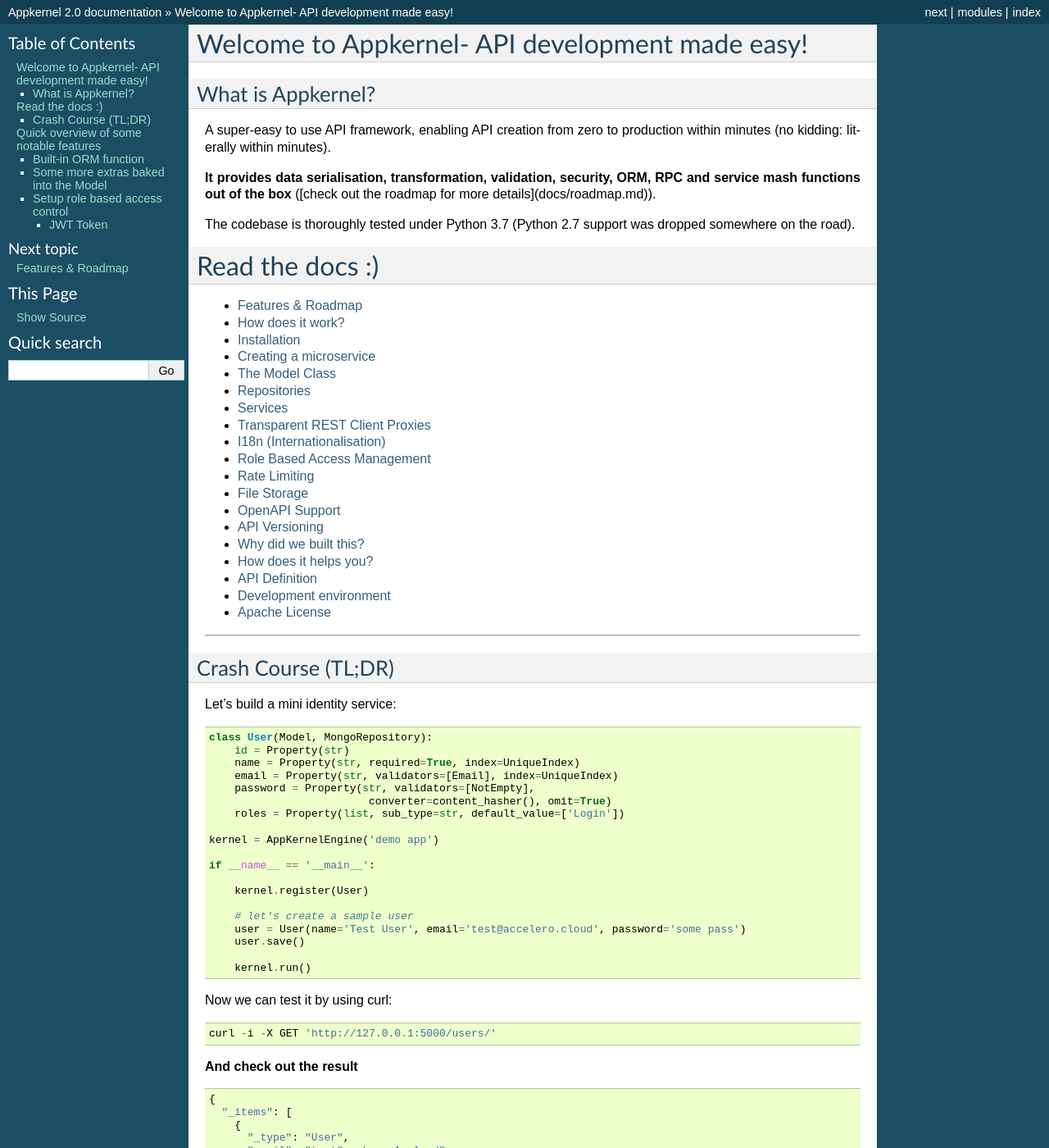
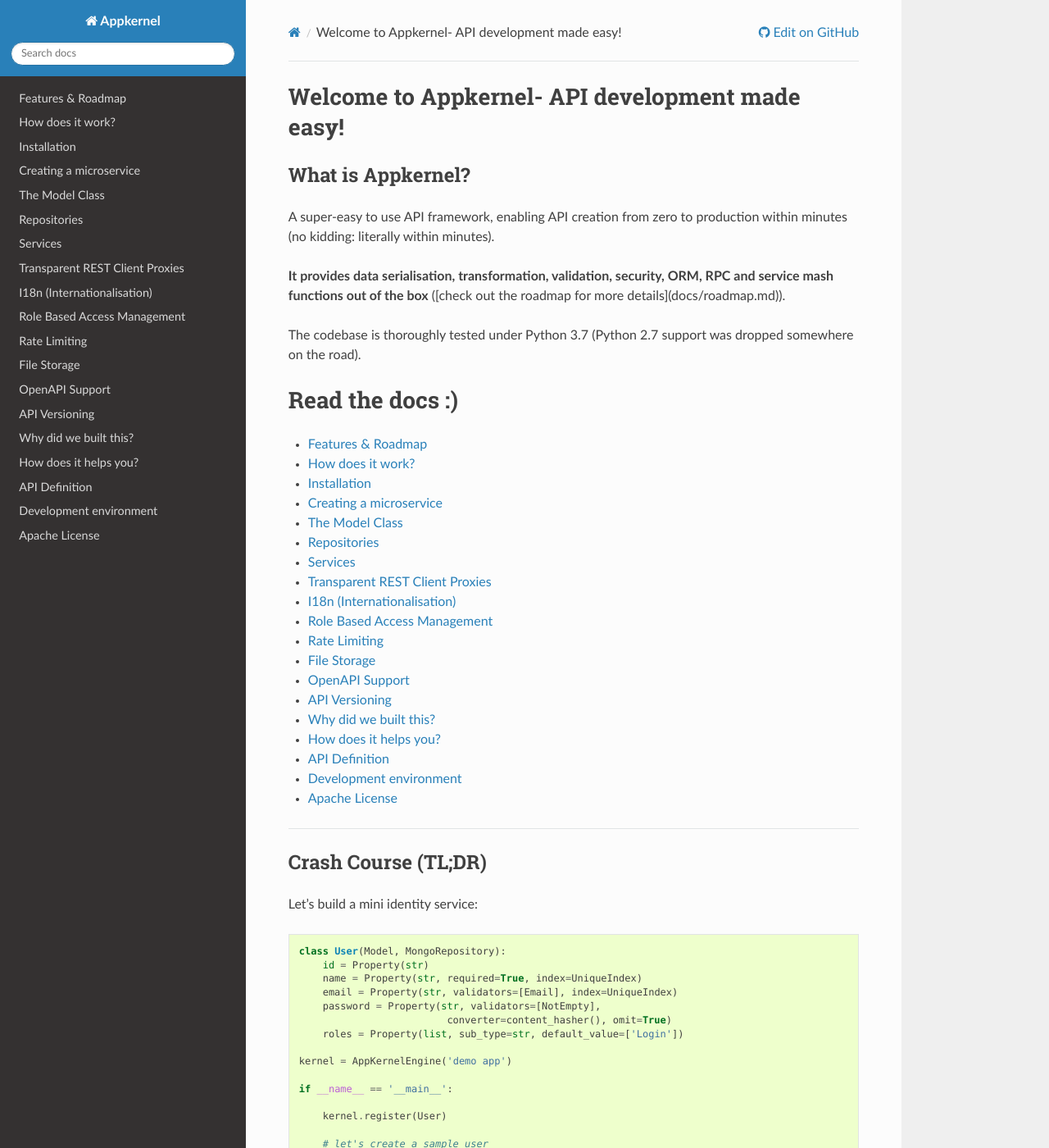
Before and after one commit to accelero-cloud/appkernel, a Sphinx documentation site: the page built from docs/index.rst, in a window 1280 px wide and 1400 px high. Shown: the whole window at 82% size. Built offline with Sphinx 7.4.7 and the Read the Docs theme 3.1.0, drawn with Linux system fonts in a browser that asks for light colours; some of the changed text lies outside the part shown.

Commit message:
fiximg the documentation

```diff
--- a/docs/conf.py
+++ b/docs/conf.py
@@ -93,9 +93,17 @@ pygments_style = 'sphinx'
 # The theme to use for HTML and HTML Help pages.  See the documentation for
 # a list of builtin themes.
 #
-#html_theme = 'alabaster'
-#html_theme = 'sphinx_rtd_theme'
-html_theme = 'default'
+import os
+on_rtd = os.environ.get('READTHEDOCS', None) == 'True'
+if on_rtd:
+    html_theme = 'default'
+else:
+    try:
+        import sphinx_rtd_theme
+        html_theme = 'sphinx_rtd_theme'
+        html_theme_path = [sphinx_rtd_theme.get_html_theme_path()]
+    except ImportError:
+        html_theme = 'default'
 
 # Theme options are theme-specific and customize the look and feel of a theme
 # further.  For a list of options available for each theme, see the
--- a/pyproject.toml
+++ b/pyproject.toml
@@ -42,6 +42,11 @@ dependencies = [
 ]
 
 [project.optional-dependencies]
+docs = [
+    "sphinx>=7.0",
+    "sphinx-rtd-theme>=2.0",
+    "recommonmark>=0.7",
+]
 dev = [
     "autopep8",
     "codecov",
```
Also changed, not shown: .readthedocs.yaml (added).
